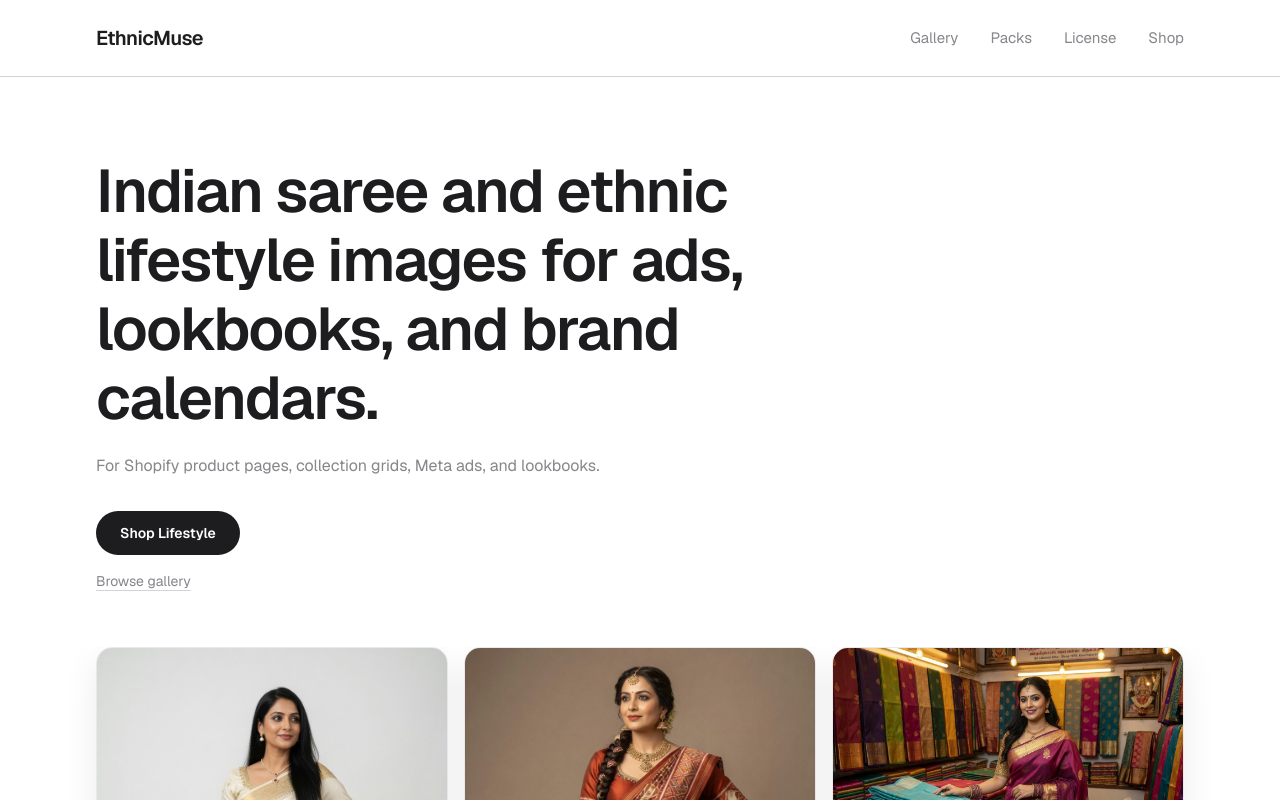
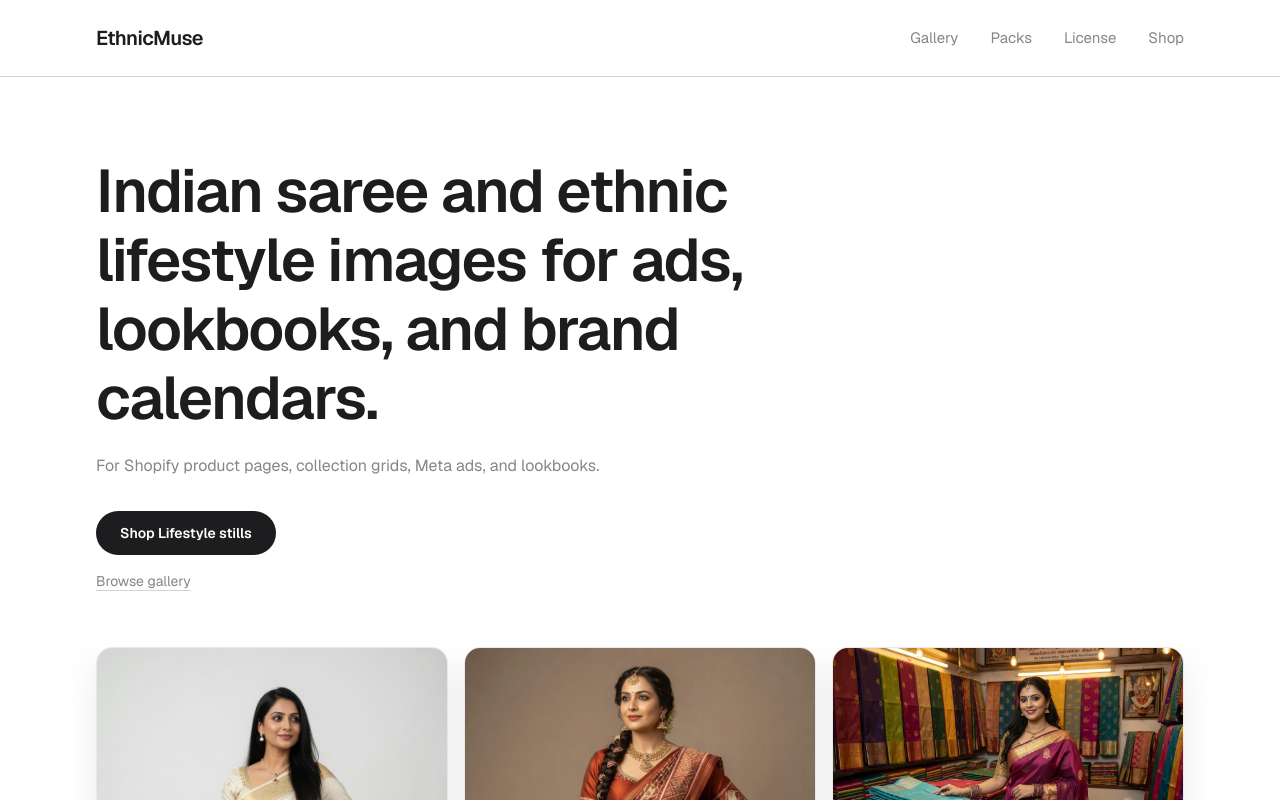
Before and after one commit to TaarakChauhan/ethnicmuse-web, a Next.js app: page / in a window 1280 px wide. Shown: the top 800 px of the page. Built offline with nearby package versions, Linux system fonts and the light colour scheme.

Commit message:
Name the Lifestyle stills call to action.
The loud shop path now says Lifestyle stills, the featured pack shows 29 USD, and Portraits and Prompts stay linked under Packs.

```diff
--- a/src/app/page.tsx
+++ b/src/app/page.tsx
@@ -170,7 +170,7 @@ export default function Home() {
               rel="noreferrer"
               className="inline-flex min-h-11 items-center justify-center rounded-full bg-[#1d1d1f] px-6 py-3 text-sm font-semibold text-white transition hover:bg-black"
             >
-              Shop Lifestyle
+              Shop Lifestyle stills
             </a>
             <a
               href="#gallery"
@@ -247,7 +247,7 @@ export default function Home() {
                   rel="noreferrer"
                   className="inline-flex min-h-11 items-center justify-center rounded-full bg-[#1d1d1f] px-5 py-3 text-sm font-semibold text-white transition hover:bg-black"
                 >
-                  Shop Lifestyle
+                  Shop Lifestyle stills
                 </a>
                 <a
                   href={GUMROAD_ENTRY}
@@ -274,7 +274,7 @@ export default function Home() {
               <p className="mt-3 max-w-2xl text-sm leading-relaxed text-white/75 md:text-base">
                 864 ethnic fashion and lifestyle frames. Best mid tier for campaigns.
               </p>
-              <p className="mt-5 text-3xl font-semibold tracking-tight">$29</p>
+              <p className="mt-5 text-3xl font-semibold tracking-tight">$29 USD</p>
               <p className="mt-3 max-w-xl text-sm leading-relaxed text-white/75">
                 For Shopify product pages, collection grids, Meta ads, and lookbooks.
               </p>
@@ -284,7 +284,7 @@ export default function Home() {
                 rel="noreferrer"
                 className="mt-6 inline-flex min-h-12 items-center justify-center rounded-full bg-white px-6 py-3 text-sm font-semibold text-[#1d1d1f] transition hover:bg-[#f5f5f7]"
               >
-                Shop Lifestyle
+                Buy Lifestyle stills
               </a>
             </article>
 
@@ -347,6 +347,24 @@ export default function Home() {
                 </a>
               </article>
             </div>
+
+            <p className="mt-8 text-center text-sm text-[#86868b]">
+              Also browse{" "}
+              <a
+                href="/portraits"
+                className="font-medium text-[#1d1d1f] underline decoration-[#d2d2d7] underline-offset-4 transition hover:opacity-80"
+              >
+                Portraits
+              </a>{" "}
+              and{" "}
+              <a
+                href="/prompts"
+                className="font-medium text-[#1d1d1f] underline decoration-[#d2d2d7] underline-offset-4 transition hover:opacity-80"
+              >
+                Prompts
+              </a>
+              .
+            </p>
           </div>
         </section>
 
@@ -383,7 +401,7 @@ export default function Home() {
             rel="noreferrer"
             className="mx-auto flex min-h-12 w-full max-w-xl items-center justify-center gap-3 rounded-2xl bg-[#1d1d1f] px-5 py-3 text-white transition hover:bg-black"
           >
-            <span className="text-sm font-semibold">Shop Lifestyle</span>
+            <span className="text-sm font-semibold">Shop Lifestyle stills</span>
           </a>
         </div>
       </div>
```
